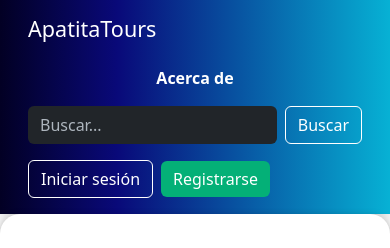
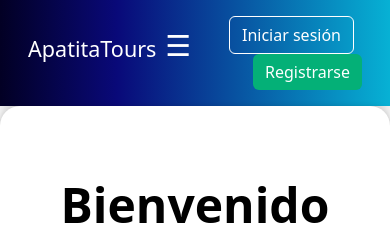
Before and after one commit to juanmazh/ProyectoInterfacesCliente2, a Vue app: page / in a window 390 px wide. Shown: the top 248 px of the page. Built offline with nearby package versions, Linux system fonts and the light colour scheme; no server answers.

Commit message:
menu hamburguesa y mejorar codigo

```diff
--- a/src/components/Header.vue
+++ b/src/components/Header.vue
@@ -1,13 +1,19 @@
 <template>
-  <!--Añadir menú hamburguesa para facilitar responsividad-->
   <header class="p-3 bg-dark text-white shadow">
     <div class="container">
-      <div class="d-flex flex-wrap align-items-center justify-content-between">
-        <RouterLink to="/" class="d-flex align-items-center mb-2 mb-lg-0 text-white text-decoration-none">
+      <div class="d-flex align-items-center justify-content-between">
+        <RouterLink to="/" class="d-flex align-items-center text-white text-decoration-none">
           <h1 class="h4">ApatitaTours</h1>
         </RouterLink>
 
-        <ul class="nav col-12 col-lg-auto mb-2 justify-content-center mb-md-0">
+        <!-- Botón de menú hamburguesa (solo en móviles) -->
+        <button class="navbar-toggler d-lg-none" type="button" @click="menuAbierto = !menuAbierto">
+          <span class="navbar-toggler-icon">&#9776;</span>
+        </button>
+
+        <!-- Menú de navegación -->
+        <nav :class="['nav-menu', { 'show': menuAbierto }]">
+          <ul class="nav flex-column flex-lg-row text-center text-lg-start">
             <template v-if="usuarioAutenticado && usuarioAutenticado.rol === 'admin'">
               <RouterLink to="/admin" class="nav-link px-2 text-white gestion-usuario">Gestión de usuario</RouterLink>
             </template>
@@ -25,8 +31,9 @@
             </template>
             <li><RouterLink to="/acerca" class="nav-link px-2 text-white">Acerca de</RouterLink></li>
           </ul>
+        </nav>
 
-        <form class="d-flex col-12 col-lg-auto mb-3 mb-lg-0 me-lg-3" role="search" @submit.prevent="handleSearch">
+        <form class="d-none d-lg-flex col-lg-auto me-lg-3" role="search" @submit.prevent="handleSearch">
           <input type="search" class="form-control form-control-dark text-bg-dark me-2" placeholder="Buscar..." aria-label="Buscar" v-model="searchQuery">
           <button class="btn btn-outline-light" type="submit">Buscar</button>
         </form>
@@ -38,7 +45,8 @@
           </template>
           <template v-else>
             <RouterLink to="/login" class="btn btn-outline-light me-2">Iniciar sesión</RouterLink>
-            <RouterLink to="/register" class="btn btn-aquamarine">Registrarse</RouterLink>          </template>
+            <RouterLink to="/register" class="btn btn-aquamarine">Registrarse</RouterLink>
+          </template>
         </div>
       </div>
     </div>
@@ -50,14 +58,13 @@ import { ref } from 'vue';
 import { useRouter } from 'vue-router';
 
 const emit = defineEmits(['sesionCerrada']);
-
 const props = defineProps({
-  title: String,
   usuarioAutenticado: Object
 });
 
 const router = useRouter();
 const searchQuery = ref('');
+const menuAbierto = ref(false);
 
 function cerrarSesion() {
   localStorage.removeItem('sesionUser');
@@ -79,7 +86,7 @@ const handleSearch = () => {
   color: white;
   padding: 10px 15px;
   border-radius: 5px;
-  margin: 0 5px;
+  margin: 5px;
   transition: background-color 0.3s ease;
 }
 
@@ -92,10 +99,53 @@ header {
   box-shadow: 0 4px 6px rgba(0, 0, 0, 0.1);
 }
 
+/* Botón hamburguesa */
+.navbar-toggler {
+  background: none;
+  border: none;
+  color: white;
+  font-size: 1.8rem;
+}
+
+.navbar-toggler-icon {
+  display: inline-block;
+  cursor: pointer;
+}
+
+/* Menú responsivo */
+.nav-menu {
+  display: flex; /* Siempre visible en pantallas grandes */
+}
+
+@media (max-width: 992px) {
+  .nav-menu {
+    display: none;
+  }
+
+  .nav-menu.show {
+    display: block;
+    position: fixed;
+    top: 60px;
+    left: 0;
+    width: 100%;
+    background: linear-gradient(90deg, rgba(2,0,36,1) 0%, rgba(9,9,121,1) 30%, rgba(0,212,255,0.8) 100%);
+    padding: 15px;
+    z-index: 1000;
+  }
+}
+
+.nav {
+  list-style: none;
+  padding: 0;
+}
+
 .nav-link {
   font-weight: bold;
+  display: block;
+  padding: 10px;
 }
 
+/* Formularios y botones */
 .form-control-dark {
   background-color: #343a40;
   border: none;
@@ -105,7 +155,7 @@ header {
 .form-control-dark::placeholder {
   color: #adb5bd;
 }
-/*Estilos de botones*/
+
 .btn-aquamarine {
   background-color: rgb(4, 176, 119);
   color: white;
@@ -115,6 +165,7 @@ header {
 .btn-aquamarine:hover {
   background-color: #1d1067;
 }
+
 .btn-outline-light {
   border-color: #fff;
   color: #fff;
@@ -135,9 +186,18 @@ header {
   background-color: #c82333;
 }
 
-@media (max-width: 992px) {
-  .navbar-collapse {
-    background-color: #343a40;
+/* Responsividad */
+@media (max-width: 990px) {
+  .nav-menu {
+    text-align: center;
+  }
+
+  .nav-menu ul {
+    flex-direction: column;
+  }
+
+  .d-lg-flex {
+    display: none !important;
   }
 }
 </style>
--- a/src/components/StarRating.vue
+++ b/src/components/StarRating.vue
@@ -36,7 +36,7 @@ const props = defineProps({
 const emit = defineEmits(['update:modelValue']);
 
 const rating = ref(props.modelValue || 0); // Si modelValue es null o undefined, se asigna 0
-
+//si ponemos watch, buscamos que el valor de rating cambie y se actualice el valor de modelValue
 watch(rating, (newRating) => {
   if (newRating !== props.modelValue) {
     emit('update:modelValue', newRating); // Emitimos la actualización de la valoración al padre
@@ -51,6 +51,7 @@ const setRating = (value) => {
 </script>
 
 <style scoped>
+/* Estilos para las estrellitas */
 .star-rating {
   display: flex;
   justify-content: center;
--- a/src/views/AdminView.vue
+++ b/src/views/AdminView.vue
@@ -1,9 +1,10 @@
 <template>
-  <div class="admin-container">
+  <div v-if="esAdmin" class="admin-container">
     <div class="back-button-container">
       <button class="btn" @click="goToIndex">Volver a la vista de usuario</button>
     </div>
     <div class="admin-content">
+<!--Componente admin que muestra los usuarios-->
       <Admin />
     </div>
   </div>
@@ -13,11 +14,26 @@
 import Admin from '../components/Admin.vue';
 import { useRouter } from 'vue-router';
 import Swal from 'sweetalert2';
+import { ref, onMounted } from 'vue';
 
 const router = useRouter();
-
+const esAdmin = ref(false);
+//Proteger la vista de admin de que no entre mediante la URL mi primo que es jacker
+onMounted(() => {
+  const sesion = localStorage.getItem('sesionUser');
+  if (sesion) {
+    const usuario = JSON.parse(sesion);
+    if (usuario.rol === 'admin') {
+      esAdmin.value = true;
+    } else {
+      router.push('/');
+    }
+  } else {
+    router.push('/');
+  }
+});
+//La logica del boton de volver a la vista de usuario, con un sweetalert de confirmacion, chulo eh
 const goToIndex = () => {
-  // Mostrar alerta de confirmación antes de redirigir
   Swal.fire({
     title: '¿Estás seguro?',
     text: "Volverás a la vista de usuario",
@@ -28,7 +44,6 @@ const goToIndex = () => {
     reverseButtons: true
   }).then((result) => {
     if (result.isConfirmed) {
-      // Redirigir si el usuario confirma
       router.push('/');
       Swal.fire(
         'Redirigiendo...',
--- a/src/views/RutasView.vue
+++ b/src/views/RutasView.vue
@@ -64,7 +64,7 @@ const loading = ref(false);
 const error = ref(null);
 const ordenSeleccionado = ref('titulo');
 
-// Obtener el usuario autenticado del localStorage
+// Obtener el usuario autenticado del localStorage para proteger la vista
 const usuarioAutenticado = JSON.parse(localStorage.getItem('sesionUser')) || null;
 
 const fetchRutas = async () => {
```
Lines whose indentation alone changed are shown as unchanged.
